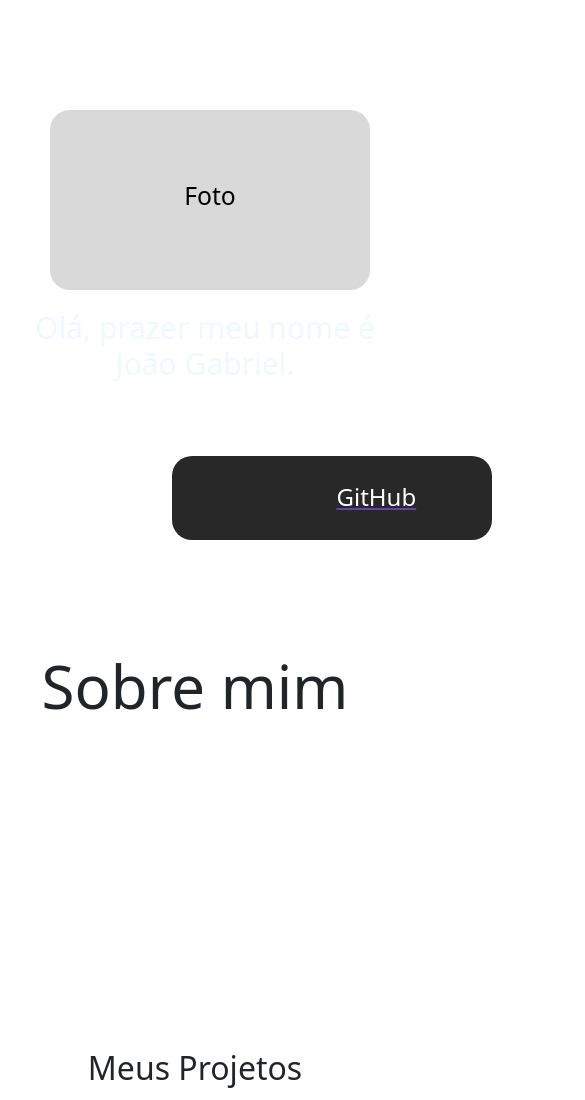
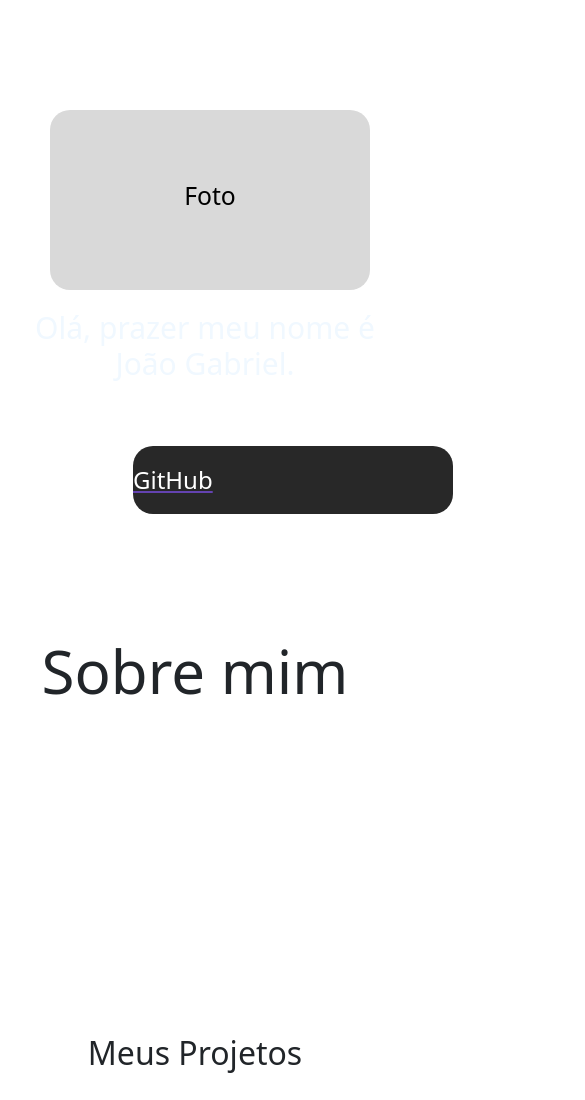
Before and after one commit to joarden/Portif-lio, a plain HTML site: page index.html in a window 390 px wide. Shown: the top 1100 px of the page, 585 px wide, since content can reach past the window. Drawn offline with nearby package versions, Linux system fonts and the light colour scheme; a small style sheet from the web is missing.

Commit message:
Update style.css

```diff
--- a/style.css
+++ b/style.css
@@ -530,6 +530,16 @@ section #Contato{
         display: flex; /* Mostra os links ao clicar no botão hambúrguer */
     }
 }
+    .GitHub i{
+        display: none;
+    }
+
+    .GitHub{
+        align-items: center;
+        padding: 10px 20px; /* Ajusta o espaçamento para telas menores */
+        font-size: 14px; /* Diminui o tamanho da fonte */
+    }
+
 /* Estilo para o botão do menu hambúrguer */
 .menu-hamburguer {
     display: none; /* Apenas visível no mobile */
@@ -651,3 +661,14 @@ section #Contato{
 .btn:hover{
   transform: scale(0.9);
 }
+@media (max-width: 480px) {
+    .GitHub {
+      display: flex;
+      justify-content: center;
+      align-items: center;
+      width: 80%; /* Ajusta a largura para não ficar muito grande */
+      max-width: 300px; /* Evita que fique exageradamente grande */
+      margin: 0 auto; /* Garante a centralização */
+    }
+  }
+  O q
```
